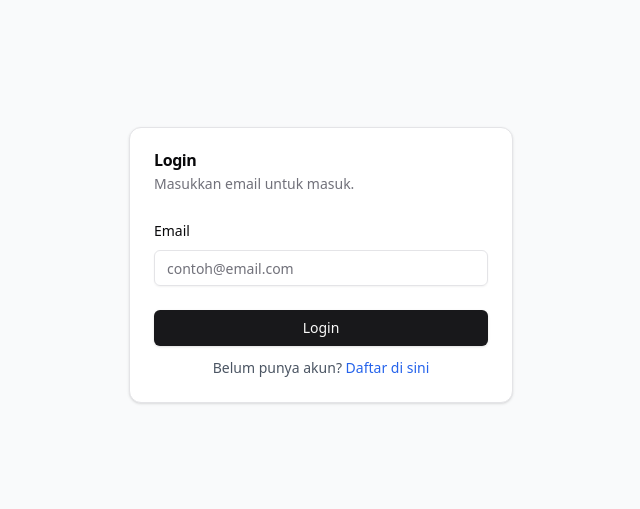
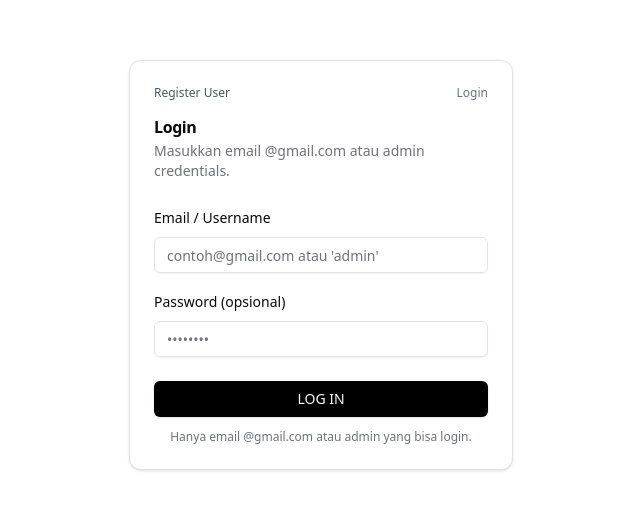
Before and after one commit to KesyaUADUniversity/tekweb_finalproject_produckstore_untitled, a React (Vite) app: page /login in a window 1280 px wide. Shown: the part 135-644 px from the top of the page, without its empty margins (319-959 px from the left). Built offline with nearby package versions, Linux system fonts and the light colour scheme.

Commit message:
feat: pisahkan login admin dan user, tampilkan tombol admin hanya untuk admin

```diff
--- a/src/components/public/Navbar.jsx
+++ b/src/components/public/Navbar.jsx
@@ -1,4 +1,3 @@
-// src/components/public/Navbar.jsx
 import { useState } from "react";
 import { Link } from "react-router-dom";
 
@@ -14,7 +13,9 @@ export default function Navbar({ cart, user, onLogout }) {
     <nav className="bg-red-600 text-white p-3">
       <div className="container mx-auto flex items-center justify-between">
         {/* Logo */}
-        <Link to="/" className="text-xl font-bold whitespace-nowrap">⚡ Untitled Electronic Store</Link>
+        <Link to="/" className="text-xl font-bold whitespace-nowrap">
+          ⚡ Untitled Electronic Store
+        </Link>
 
         {/* Search Bar */}
         <div className="flex-1 max-w-2xl mx-4">
@@ -31,7 +32,9 @@ export default function Navbar({ cart, user, onLogout }) {
                   }
                 }
               }}
-              className="w-full px-4 py-2 rounded-l-md border border-gray-300 focus:outline-none"
+              className="border border-gray-300 px-3 py-2 w-full md:w-64 rounded-l-md
+           bg-white text-black placeholder-gray-400
+           focus:outline-none"
             />
             <button
               onClick={() => {
@@ -58,8 +61,19 @@ export default function Navbar({ cart, user, onLogout }) {
           <Link to="/cart" className="relative">
             <div className="text-xs">Cart</div>
             <div className="flex items-center">
-              <svg xmlns="http://www.w3.org/2000/svg" className="h-6 w-6" fill="none" viewBox="0 0 24 24" stroke="currentColor">
-                <path strokeLinecap="round" strokeLinejoin="round" strokeWidth={2} d="M3 3h2l.4 2M7 13h10v8M5 5v6h6M11 11v6h6M13 3h4M3 21h18V5M16 7a3 3 0 11-6 0 3 3 0 016 0z" />
+              <svg
+                xmlns="http://www.w3.org/2000/svg"
+                className="h-6 w-6"
+                fill="none"
+                viewBox="0 0 24 24"
+                stroke="currentColor"
+              >
+                <path
+                  strokeLinecap="round"
+                  strokeLinejoin="round"
+                  strokeWidth={2}
+                  d="M3 3h2l.4 2M7 13h10v8M5 5v6h6M11 11v6h6M13 3h4M3 21h18V5M16 7a3 3 0 11-6 0 3 3 0 016 0z"
+                />
               </svg>
               {cart.length > 0 && (
                 <span className="absolute -top-1 -right-2 bg-yellow-500 text-black text-xs rounded-full px-1 min-w-[16px] h-4 flex items-center justify-center">
@@ -71,10 +85,7 @@ export default function Navbar({ cart, user, onLogout }) {
 
           {/* Login / Logout */}
           {user ? (
-            <button
-              onClick={onLogout}
-              className="text-left"
-            >
+            <button onClick={onLogout} className="text-left">
               <div className="text-xs">Hello,</div>
               <div className="font-bold">Sign out</div>
             </button>
@@ -85,10 +96,15 @@ export default function Navbar({ cart, user, onLogout }) {
             </Link>
           )}
 
-          {/* Admin */}
-          <Link to="/admin" className="bg-yellow-500 text-black px-3 py-1 rounded font-bold hover:bg-yellow-600">
-            Admin
-          </Link>
+          {/* 🔑 TOMBOL ADMIN*/}
+          {user?.email === "admin" && (
+            <Link
+              to="/admin"
+              className="bg-yellow-500 text-black px-3 py-1 rounded font-bold hover:bg-yellow-600"
+            >
+              Admin
+            </Link>
+          )}
         </div>
       </div>
     </nav>
--- a/src/pages/LoginPage.jsx
+++ b/src/pages/LoginPage.jsx
@@ -8,59 +8,102 @@ import { Label } from "@/components/ui/label";
 
 export default function LoginPage({ onLogin }) {
   const [email, setEmail] = useState("");
+  const [password, setPassword] = useState("");
   const [error, setError] = useState("");
   const navigate = useNavigate();
+
+  const ADMIN_USERNAME = "admin";
+  const ADMIN_PASSWORD = "admin123";
 
   const handleSubmit = (e) => {
     e.preventDefault();
     setError("");
 
-    if (!email.trim()) {
-      setError("Email tidak boleh kosong");
+    // Cek login admin
+    if (email.trim() === ADMIN_USERNAME && password.trim() === ADMIN_PASSWORD) {
+      onLogin("admin"); // ✅ kirim string khusus "admin"
+      navigate("/");
       return;
     }
 
-    const emailRegex = /^[^\s@]+@[^\s@]+\.[^\s@]+$/;
-    if (!emailRegex.test(email)) {
-      setError("Masukkan email yang valid");
+    // Login user biasa (tanpa password)
+    if (!password.trim()) {
+      const trimmedEmail = email.trim().toLowerCase();
+
+      if (!trimmedEmail) {
+        setError("Email tidak boleh kosong");
+        return;
+      }
+
+      const emailRegex = /^[^\s@]+@[^\s@]+\.[^\s@]+$/;
+      if (!emailRegex.test(trimmedEmail)) {
+        setError("Masukkan email yang valid");
+        return;
+      }
+
+      if (!trimmedEmail.endsWith("@gmail.com")) {
+        setError("Hanya email @gmail.com yang diperbolehkan.");
+        return;
+      }
+
+      onLogin(trimmedEmail); // ✅ kirim email sebagai string
+      navigate("/");
       return;
     }
 
-    onLogin(email);
-    navigate("/");
+    setError("Username atau password salah!");
   };
 
   return (
-    <div className="flex items-center justify-center min-h-screen bg-gray-50 p-4">
+    <div className="flex items-center justify-center min-h-screen bg-white p-4">
       <Card className="w-full max-w-sm">
         <CardHeader>
+          <div className="flex justify-between text-xs text-gray-500 mb-3">
+            <Link to="/register" className="text-gray-600 hover:text-black font-medium">
+              Register User
+            </Link>
+            <span>Login</span>
+          </div>
           <CardTitle>Login</CardTitle>
-          <CardDescription>Masukkan email untuk masuk.</CardDescription>
+          <CardDescription>Masukkan email @gmail.com atau admin credentials.</CardDescription>
         </CardHeader>
+
         <form onSubmit={handleSubmit}>
           <CardContent className="space-y-4">
             <div className="space-y-2">
-              <Label htmlFor="email">Email</Label>
+              <Label htmlFor="email">Email / Username</Label>
               <Input
                 id="email"
-                type="email"
-                placeholder="contoh@email.com"
+                type="text"
+                placeholder="contoh@gmail.com atau 'admin'"
                 value={email}
                 onChange={(e) => setEmail(e.target.value)}
                 className={error ? "border-red-500" : ""}
               />
-              {error && <p className="text-sm text-red-600">{error}</p>}
             </div>
+            <div className="space-y-2">
+              <Label htmlFor="password">Password (opsional)</Label>
+              <Input
+                id="password"
+                type="password"
+                placeholder="••••••••"
+                value={password}
+                onChange={(e) => setPassword(e.target.value)}
+                className={error ? "border-red-500" : ""}
+              />
+            </div>
+            {error && <p className="text-sm text-red-600">{error}</p>}
           </CardContent>
+
           <CardFooter className="flex flex-col gap-3">
-            <Button type="submit" className="w-full">
-              Login
+            <Button
+              type="submit"
+              className="w-full bg-black hover:bg-gray-900 text-white"
+            >
+              LOG IN
             </Button>
-            <p className="text-sm text-center text-gray-600">
-              Belum punya akun?{" "}
-              <Link to="/register" className="text-blue-600 hover:underline font-medium">
-                Daftar di sini
-              </Link>
+            <p className="text-xs text-center text-gray-500">
+              Hanya email @gmail.com atau admin yang bisa login.
             </p>
           </CardFooter>
         </form>
```
